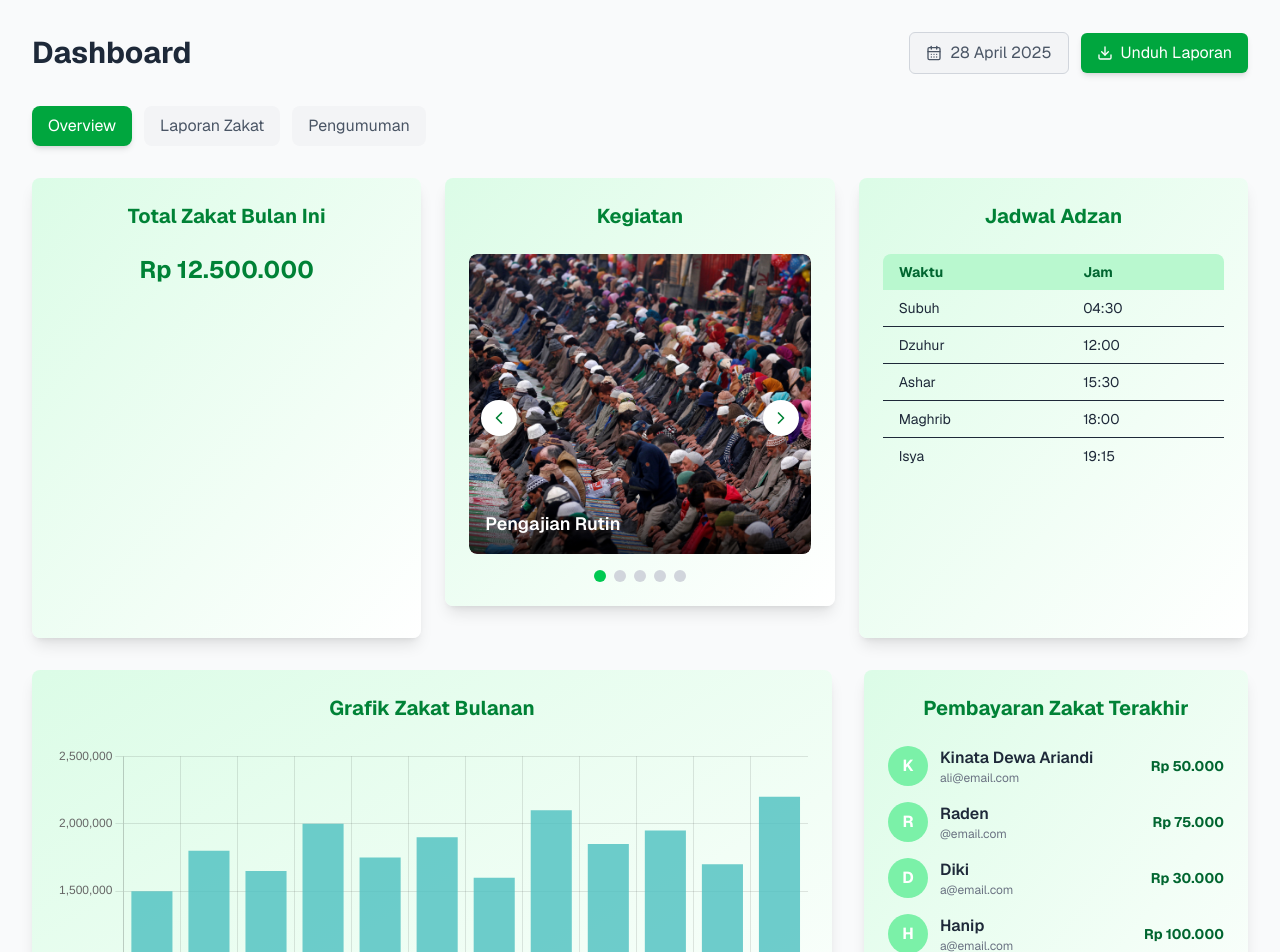
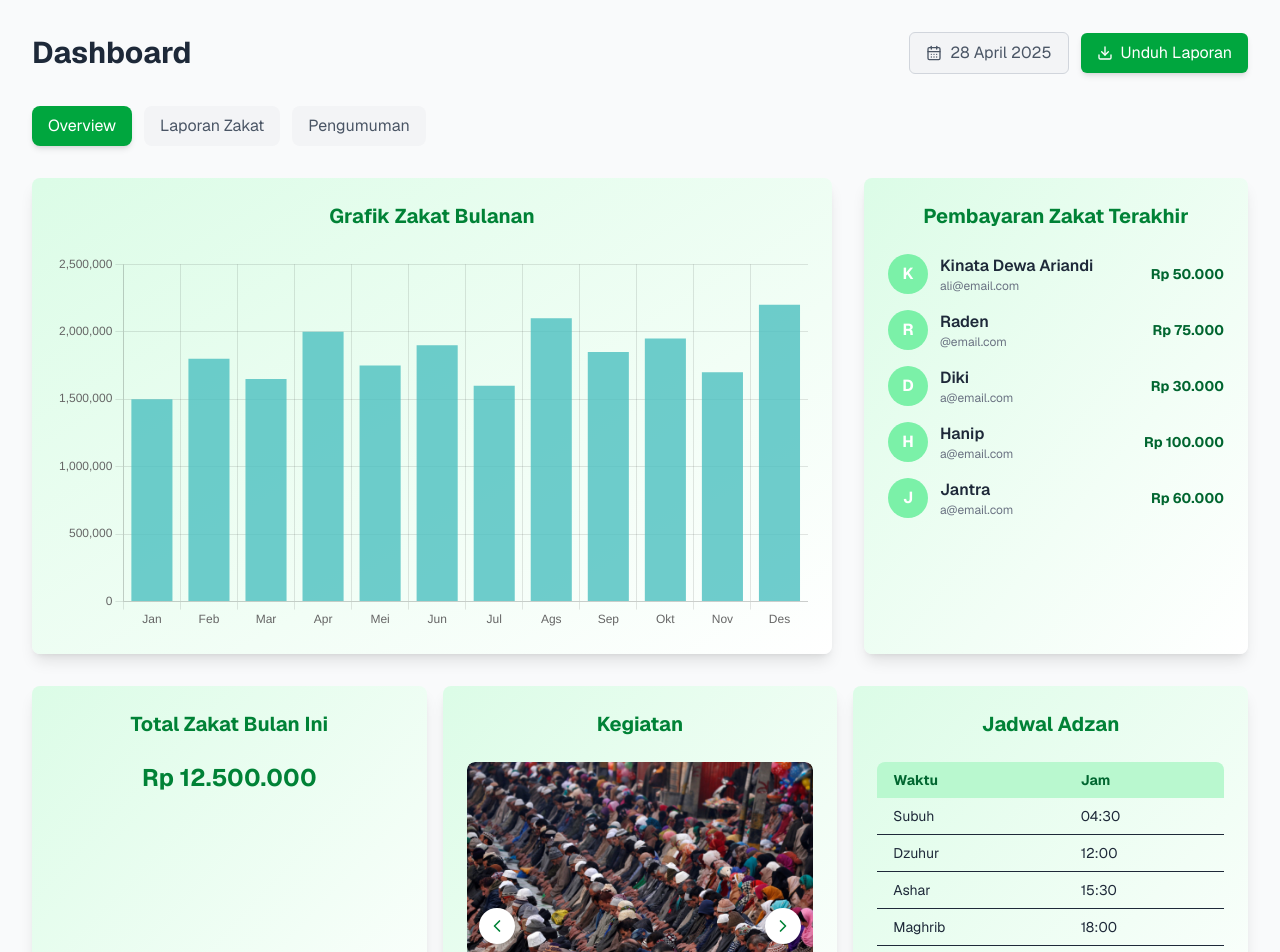
Before and after one commit to ashdq/pbl-masjidku, a Next.js app: page /dashboard in a window 1280 px wide. Shown: the top 952 px of the page. Built offline with nearby package versions, Linux system fonts and the light colour scheme.

Commit message:
penyesuaian sedikit

```diff
--- a/src/app/dashboard/page.tsx
+++ b/src/app/dashboard/page.tsx
@@ -5,15 +5,10 @@ import { CalendarDays, Download, ChevronLeft, ChevronRight } from "lucide-react"
 import { Bar } from 'react-chartjs-2';
 import { Chart as ChartJS, CategoryScale, LinearScale, BarElement, Title, Tooltip, Legend } from 'chart.js';
 
-ChartJS.register(
-    CategoryScale,
-    LinearScale,
-    BarElement,
-    Title,
-    Tooltip,
-    Legend
-);
+// Registrasi Chart.js
+ChartJS.register(CategoryScale, LinearScale, BarElement, Title, Tooltip, Legend);
 
+// Variabel style
 const primaryGreen = "bg-green-600";
 const primaryGreenHover = "hover:bg-green-700";
 const secondaryGray = "bg-gray-100";
@@ -23,6 +18,7 @@ const shadow = "shadow-md";
 const rounded = "rounded-lg";
 const transition = "transition ease-in-out duration-300";
 
+// Data statis
 const staticMonthlyZakatData = {
   labels: ['Jan', 'Feb', 'Mar', 'Apr', 'Mei', 'Jun', 'Jul', 'Ags', 'Sep', 'Okt', 'Nov', 'Des'],
   datasets: [
@@ -51,7 +47,6 @@ const staticMasjidInfo = {
     { title: "Tahsin Quran", image: "/kegiatan4.jpg" },
     { title: "Santunan Yatim", image: "/kegiatan5.jpg" },
   ],
-
   jadwalAdzan: {
     subuh: "04:30",
     dzuhur: "12:00",
@@ -61,21 +56,15 @@ const staticMasjidInfo = {
   },
 };
 
+// Opsi Chart
 const chartOptions = {
   responsive: true,
   plugins: {
-        legend: {
-            display: false,
-        },
-        title: {
-            display: false,
-            text: 'Total Zakat Bulanan',
-        },
+    legend: { display: false },
+    title: { display: false },
   },
   scales: {
-        y: {
-            beginAtZero: true,
-        },
+    y: { beginAtZero: true },
   },
 };
 
@@ -95,6 +84,8 @@ export default function Dashboard() {
 
   return (
     <div className="min-h-screen bg-gray-50 p-8 font-sans">
+
+      {/* Header */}
       <div className="flex justify-between items-center mb-8">
         <h1 className={`text-3xl font-bold ${textPrimary}`}>Dashboard</h1>
         <div className="flex items-center gap-3">
@@ -126,8 +117,41 @@ export default function Dashboard() {
         ))}
       </div>
 
-            {/* Summary Cards */}
-            <div className="grid grid-cols-1 md:grid-cols-3 gap-6 mb-8">
+      {/* Content */}
+      <div className="grid grid-cols-1 md:grid-cols-3 gap-8 mb-8">
+
+        {/* Grafik Zakat */}
+        <div className="p-6 bg-gradient-to-br from-green-100 to-white rounded-lg shadow-lg md:col-span-2">
+          <h2 className="text-xl font-bold text-green-700 mb-6 text-center">Grafik Zakat Bulanan</h2>
+          <Bar data={staticMonthlyZakatData} options={chartOptions} />
+        </div>
+
+        {/* Pembayaran Terakhir */}
+        <div className="p-6 bg-gradient-to-br from-green-100 to-white rounded-lg shadow-lg">
+          <h2 className="text-xl font-bold text-green-700 mb-6 text-center">Pembayaran Zakat Terakhir</h2>
+          <div className="space-y-4">
+            {staticRecentPayments.map((payment, idx) => (
+              <div key={idx} className="flex items-center justify-between">
+                <div className="flex items-center gap-3">
+                  <div className="w-10 h-10 bg-green-300 rounded-full flex items-center justify-center text-white font-bold">
+                    {payment.name.charAt(0)}
+                  </div>
+                  <div>
+                    <p className="font-semibold text-gray-800">{payment.name}</p>
+                    <p className="text-xs text-gray-500">{payment.email}</p>
+                  </div>
+                </div>
+                <div className="text-sm font-bold text-green-800">Rp {payment.amount.toLocaleString('id-ID')}</div>
+              </div>
+            ))}
+          </div>
+        </div>
+
+      </div>
+
+      <div className="grid grid-cols-1 md:grid-cols-3 gap-4 mb-1">
+
+        {/* Total Zakat */}
         <div className="p-6 bg-gradient-to-br from-green-100 to-white rounded-lg shadow-lg text-center">
           <h2 className="text-xl font-bold text-center text-green-700 mb-6">Total Zakat Bulan Ini</h2>
           <h2 className="text-2xl font-bold text-green-700">
@@ -135,11 +159,9 @@ export default function Dashboard() {
           </h2>
         </div>
 
-
-                {/* Kegiatan Masjid Carousel */}
-            <div className="p-6 bg-gradient-to-br from-green-100 to-white rounded-lg shadow-lg mb-8">
+        {/* Carousel Kegiatan */}
+        <div className="p-6 bg-gradient-to-br from-green-100 to-white rounded-lg shadow-lg">
           <h2 className="text-xl font-bold text-green-700 text-center mb-6">Kegiatan</h2>
-
           <div className="relative">
             <div className="overflow-hidden rounded-lg">
               <div className="relative w-full">
@@ -156,16 +178,14 @@ export default function Dashboard() {
               </div>
             </div>
 
-        {/* Tombol Kiri */}
+            {/* Tombol Carousel */}
             <div className="absolute top-1/2 left-3 transform -translate-y-1/2">
               <button onClick={handlePrev} className="bg-white text-green-700 p-2 rounded-full shadow hover:bg-green-100 transition">
                 <ChevronLeft className="w-5 h-5" />
               </button>
             </div>
-
-            {/* Tombol Kanan */}
             <div className="absolute top-1/2 right-3 transform -translate-y-1/2">
-                <button onClick={handleNext} className="bg-white text-green-700 p-2 rounded-full shadow hover:bg-blgreenue-100 transition">
+              <button onClick={handleNext} className="bg-white text-green-700 p-2 rounded-full shadow hover:bg-green-100 transition">
                 <ChevronRight className="w-5 h-5" />
               </button>
             </div>
@@ -183,10 +203,9 @@ export default function Dashboard() {
           </div>
         </div>
 
-
+        {/* Jadwal Adzan */}
         <div className="p-6 bg-gradient-to-br from-green-100 to-white rounded-lg shadow-lg">
           <h2 className="text-xl font-bold text-center text-green-700 mb-6">Jadwal Adzan</h2>
-
           <div className="overflow-x-auto">
             <table className="w-full text-sm text-gray-800">
               <thead>
@@ -196,63 +215,18 @@ export default function Dashboard() {
                 </tr>
               </thead>
               <tbody>
-            <tr className="border-b">
-                <td className="py-2 px-4">Subuh</td>
-                <td className="py-2 px-4">{staticMasjidInfo.jadwalAdzan?.subuh}</td>
-            </tr>
-            <tr className="border-b">
-                <td className="py-2 px-4">Dzuhur</td>
-                <td className="py-2 px-4">{staticMasjidInfo.jadwalAdzan?.dzuhur}</td>
-            </tr>
-            <tr className="border-b">
-                <td className="py-2 px-4">Ashar</td>
-                <td className="py-2 px-4">{staticMasjidInfo.jadwalAdzan?.ashar}</td>
-            </tr>
-            <tr className="border-b">
-                <td className="py-2 px-4">Maghrib</td>
-                <td className="py-2 px-4">{staticMasjidInfo.jadwalAdzan?.maghrib}</td>
-            </tr>
-            <tr>
-                <td className="py-2 px-4">Isya</td>
-                <td className="py-2 px-4">{staticMasjidInfo.jadwalAdzan?.isya}</td>
-            </tr>
+                <tr className="border-b"><td className="py-2 px-4">Subuh</td><td className="py-2 px-4">{staticMasjidInfo.jadwalAdzan.subuh}</td></tr>
+                <tr className="border-b"><td className="py-2 px-4">Dzuhur</td><td className="py-2 px-4">{staticMasjidInfo.jadwalAdzan.dzuhur}</td></tr>
+                <tr className="border-b"><td className="py-2 px-4">Ashar</td><td className="py-2 px-4">{staticMasjidInfo.jadwalAdzan.ashar}</td></tr>
+                <tr className="border-b"><td className="py-2 px-4">Maghrib</td><td className="py-2 px-4">{staticMasjidInfo.jadwalAdzan.maghrib}</td></tr>
+                <tr className="border-b"><td className="py-2 px-4">Isya</td><td className="py-2 px-4">{staticMasjidInfo.jadwalAdzan.isya}</td></tr>
               </tbody>
             </table>
           </div>
         </div>
+
       </div>
 
-            {/* Content */}
-            <div className="grid grid-cols-1 md:grid-cols-3 gap-8">
-
-            {/* Grafik Zakat Bulanan */}
-            <div className="p-6 bg-gradient-to-br from-green-100 to-white rounded-lg shadow-lg md:col-span-2">
-                <h2 className="text-xl font-bold text-green-700 mb-6 text-center">Grafik Zakat Bulanan</h2>
-                    <Bar data={staticMonthlyZakatData} options={chartOptions} />
-            </div>
-
-            {/* Pembayaran Zakat Terakhir */}
-                        <div className="p-6 bg-gradient-to-br from-green-100 to-white rounded-lg shadow-lg">
-                            <h2 className="text-xl font-bold text-green-700 mb-6 text-center">Pembayaran Zakat Terakhir</h2>
-                        <div className="space-y-4">
-                            {staticRecentPayments.map((payment, idx) => (
-                        <div key={idx} className="flex items-center justify-between">
-                        <div className="flex items-center gap-3">
-                        <div className="w-10 h-10 bg-green-300 rounded-full flex items-center justify-center text-white font-bold">
-                            {payment.name.charAt(0)}
-                        </div>
-                        <div>
-                            <p className="font-semibold text-gray-800">{payment.name}</p>
-                            <p className="text-xs text-gray-500">{payment.email}</p>
-                        </div>
-                        </div>
-                            <div className="text-sm font-bold text-green-800">Rp {payment.amount.toLocaleString('id-ID')}</div>
-                        </div>
-
-                        ))}
-                    </div>
-                </div>
-            </div>
     </div>
   );
 }
```
Lines whose indentation alone changed are shown as unchanged.
